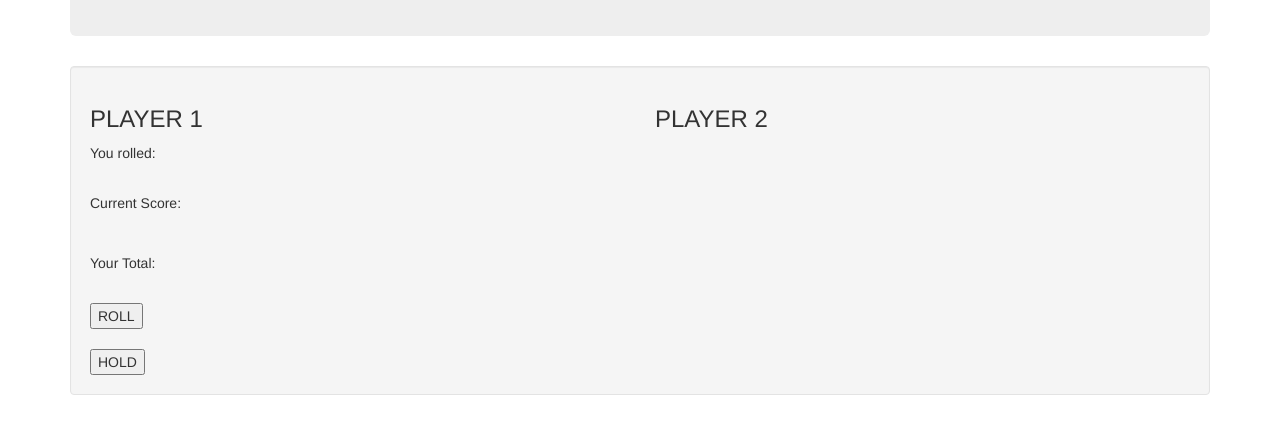
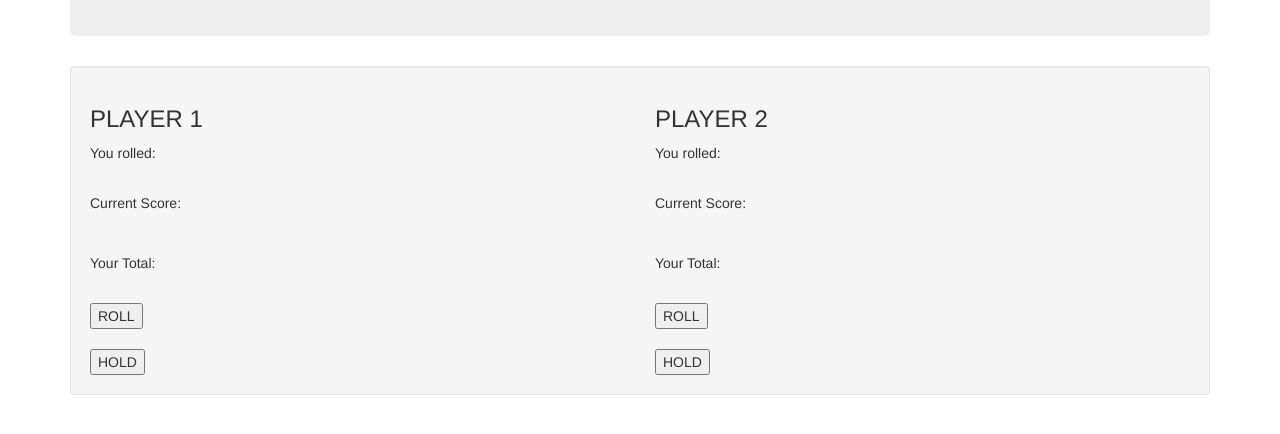
Before and after one commit to ya7skaa/pig-dice, a plain HTML site: page index.html in a window 1280 px wide. Shown: the part 212-646 px from the top of the page. Drawn offline with Linux system fonts and the light colour scheme.

Commit message:
buttons for player 2 added

```diff
--- a/index.html
+++ b/index.html
@@ -32,6 +32,14 @@
               </div>
               <div class="col-md-6">
                 <h3>PLAYER 2</h3>
+                <p> You rolled:</p><br>
+                <p>Current Score:<p><br>
+                  <p>Your Total:</p><br>
+                  <div class="button-side">
+                    <button type="button" name="roll">ROLL</button><br>&nbsp&nbsp
+                    <div></div>
+                    <button type="button" name="hold">HOLD</button>
+                    </div>
 
                 </div>
             </div>
```
